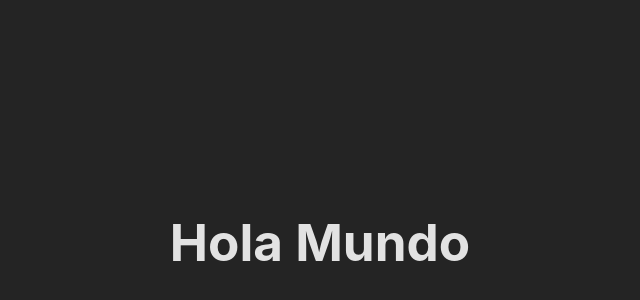
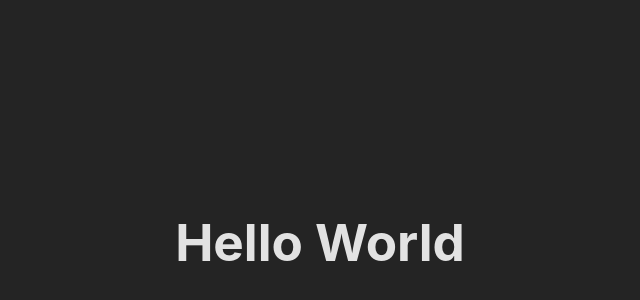
Before and after one commit to victorivanlopezlearning/patient-manager-react, a React (Vite) app: page / in a window 1280 px wide. Shown: the part 158-458 px from the top of the page, without its empty margins (320-960 px from the left). Built offline with nearby package versions, Linux system fonts and the light colour scheme.

Commit message:
Updated title app

```diff
--- a/index.html
+++ b/index.html
@@ -4,7 +4,7 @@
     <meta charset="UTF-8" />
     <link rel="icon" type="image/png" href="/vilg-favicon.png" />
     <meta name="viewport" content="width=device-width, initial-scale=1.0" />
-    <title>Administrador de Pacientes</title>
+    <title>Patient Manager</title>
   </head>
   <body>
     <div id="root"></div>
--- a/src/App.jsx
+++ b/src/App.jsx
@@ -3,7 +3,7 @@ function App() {
   return (
     <>
       <div>
-        <h1>Hola Mundo</h1>
+        <h1>Hello World</h1>
       </div>
     </>
   )
```
Also changed, not shown: 1 other file (tests, documents, lock files or other folders).
